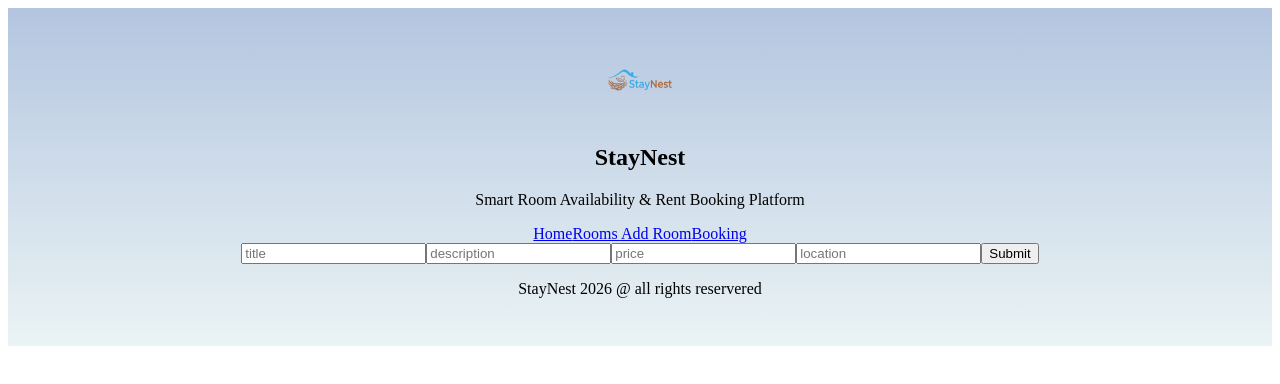
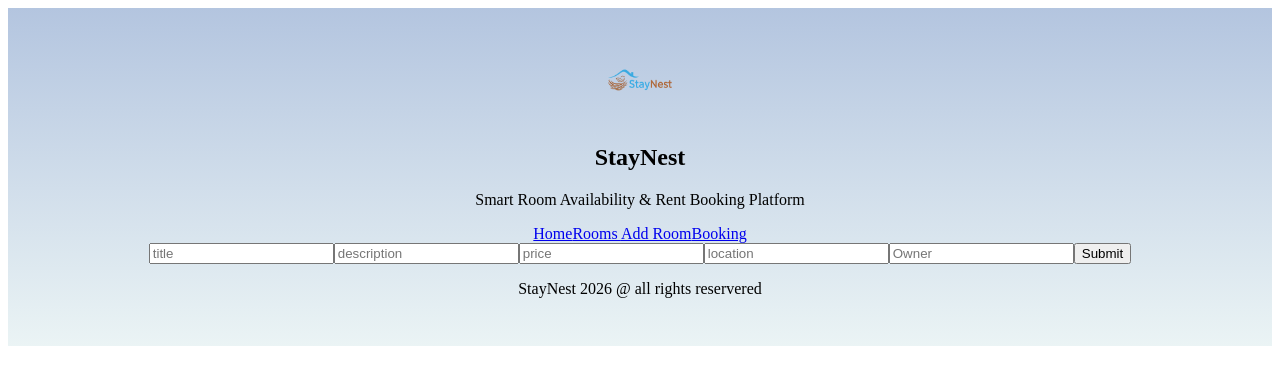
Before and after one commit to mohitchauhan1324325/Room_Rent_Avalability_System, a React (Vite) app in the folder frontend/: page /AddRooms in a window 1280 px wide. Shown: the top 384 px of the page. Built offline with nearby package versions, Linux system fonts and the light colour scheme.

Commit message:
add owner

```diff
--- a/frontend/src/pages/AddRooms.jsx
+++ b/frontend/src/pages/AddRooms.jsx
@@ -1,6 +1,5 @@
 import { useState } from "react"
-import api from "../utils/api";
-import { createRoom } from "../api/RoomApi";
+import { createRoom } from "../api/roomApi";
 
 const AddRooms = () => {
 
@@ -8,7 +7,8 @@ const AddRooms = () => {
     title: "",
     description: "",
     price: "",
-    location: ""
+    location: "",
+    owner: ""
   });
 
   const handleChange = (e) => {
@@ -68,6 +68,15 @@ const AddRooms = () => {
           required
         />
 
+        <input
+          type="text"
+          name="owner"
+          value={formData.owner}
+          onChange={handleChange}
+          placeholder="Owner"
+          required
+        />
+
         <button type="submit">Submit</button>
 
       </form>
--- a/frontend/src/pages/BookingForm.jsx
+++ b/frontend/src/pages/BookingForm.jsx
@@ -1,6 +1,5 @@
 import { useLocation } from "react-router-dom";
 import { useState } from "react";
-import api from "../utils/api";
 import { bookRoom } from "../api/bookingApi";
 
 const BookingForm = () => {
--- a/frontend/src/pages/EditRooms.jsx
+++ b/frontend/src/pages/EditRooms.jsx
@@ -1,6 +1,6 @@
 import { useState, useEffect } from "react"
 import { useNavigate, useParams } from "react-router-dom"
-import { getRoomById, updateRoom } from "../api/RoomApi";
+import { getRoomById, updateRoom } from "../api/roomApi";
 
 const EditRooms = () => {
   const { id } = useParams();
@@ -41,7 +41,7 @@ const EditRooms = () => {
     await updateRoom(id, room);
 
     alert("Room updated!");
-    navigate("/");
+    navigate("/Rooms");
 
   } catch (err) {
     console.log(err);
--- a/frontend/src/pages/RoomDetails.jsx
+++ b/frontend/src/pages/RoomDetails.jsx
@@ -1,6 +1,6 @@
 import { useEffect, useState } from "react"
 import { useParams } from "react-router-dom";
-import { getRoomById } from "../api/RoomApi";
+import { getRoomById } from "../api/roomApi";
 
 const RoomDetails = () => {
 
@@ -26,6 +26,7 @@ const RoomDetails = () => {
             <p>Description: {room?.description}</p>
             <p>Price: {room?.price}</p>
             <p>Location: {room?.location}</p>
+            <p>Owener: {room?.owner}</p>
         </div>
     )
 }
--- a/frontend/src/pages/Rooms.jsx
+++ b/frontend/src/pages/Rooms.jsx
@@ -44,7 +44,7 @@ const Rooms = () => {
             <h3>{room.title}</h3>
             <p>Price: {room.price}</p>
             <p>Location: {room.location}</p>
-            {/* <p>Owner: {room.users}</p> */}
+            <p>Owner: {room.owner}</p>
 
             {room.isAvailable ? (
               <button
```
Also changed, not shown: 1 other file (tests, documents, lock files or other folders).
